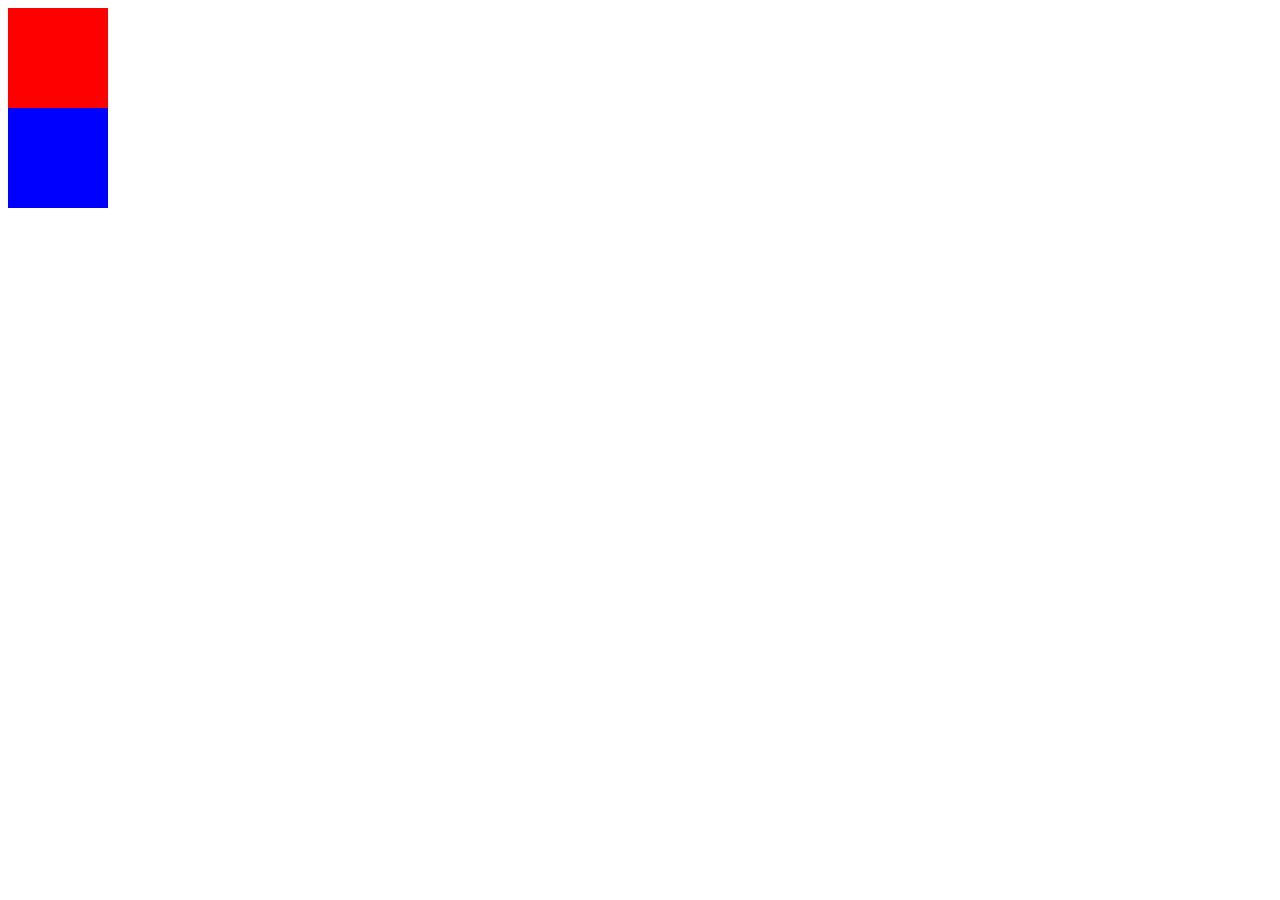
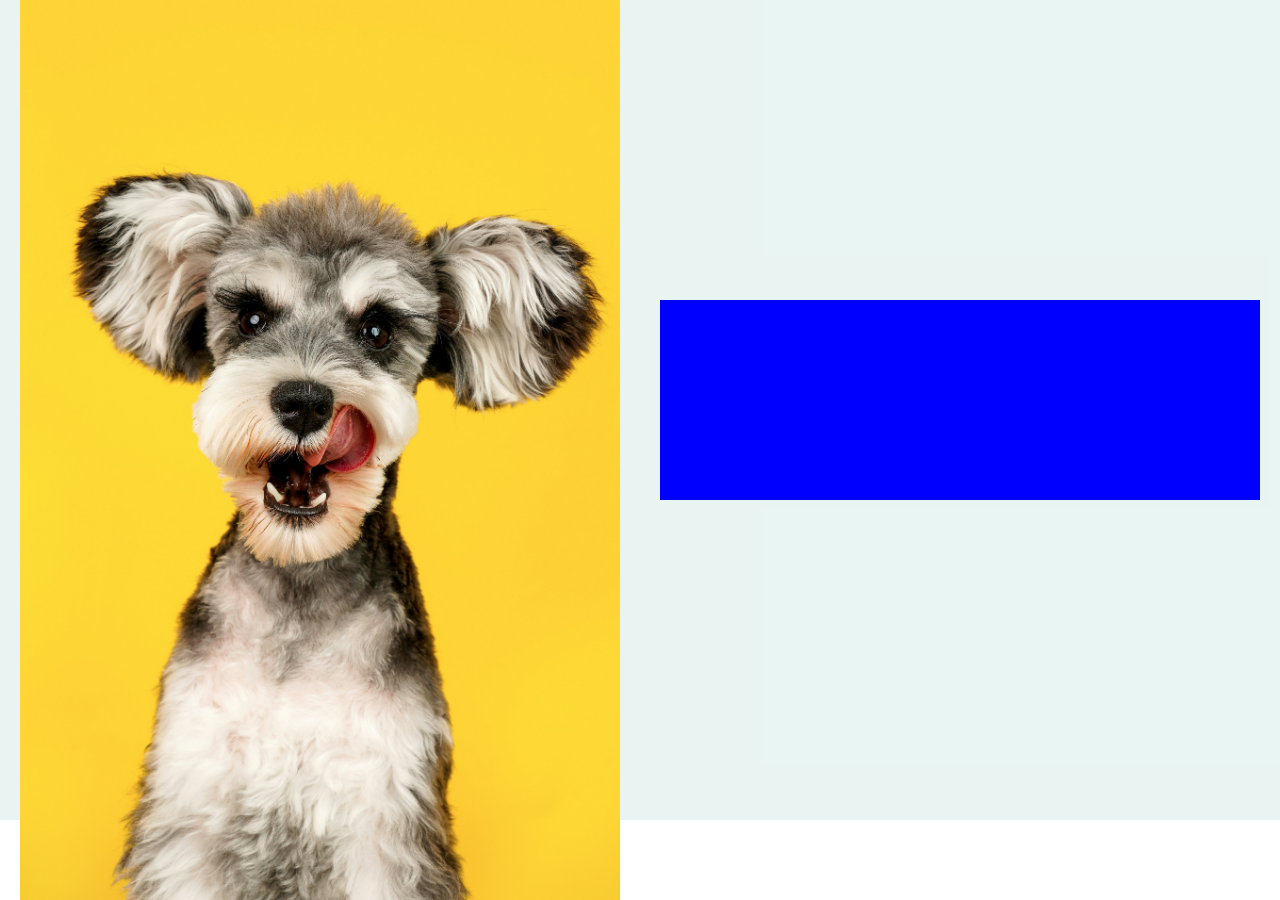
Before and after one commit to sandraavecilla/pet-survey-form, a plain HTML site: page index.html in a window 1280 px wide. Before the commit the page ends 800 px from the top, so only its background shows below. Drawn offline with Linux system fonts and the light colour scheme.

Commit message:
testing-styles

```diff
--- a/index.html
+++ b/index.html
@@ -7,7 +7,11 @@
     <meta name="viewport" content="width=device-width, initial-scale=1" />
   </head>
   <body>
-    <div class="left-cover"></div>
-    <div class="right-container"></div>
+    <div class="container">
+      <div class="left-cover">
+        <!-- <img src="assets/dog.jpg" alt="a photo of a dog"> -->
+      </div>
+      <div class="right-container"></div>
+  </div>
   </body>
 </html>
--- a/styles.css
+++ b/styles.css
@@ -1,11 +1,35 @@
+body {
+    display: flex;
+    justify-content: center;
+    align-items: center;
+    height: 100vh;
+    margin: 0;
+}
+
+.container {
+    display: flex;
+    justify-content: space-between; /* Mueve left-cover a la izquierda y right-container a la derecha */
+    align-items: center; /* Alinea verticalmente */
+    background-color: rgba(225, 241, 238, 0.733);
+    width: 1280px;
+    height: 100vh;
+    padding: 20px; /* Espaciado opcional */
+}
+
 .left-cover {
     background-color: red;
-    height: 100px;
-    width: 100px;
+    width: 600px;
+    height: 1000px;
+    background-image: url(assets/dog.jpg);
+    background-size: cover;
+    background-position: center;
+    background-repeat: no-repeat;
+
 }
+
 
 .right-container {
     background-color: blue;
-    height: 100px;
-    width: 100px;
+    height: 200px;
+    width: 600px;
 }
```
Also changed, not shown: assets/dog.jpg (added), assets/photo-icon.png (added), 1 other file.
